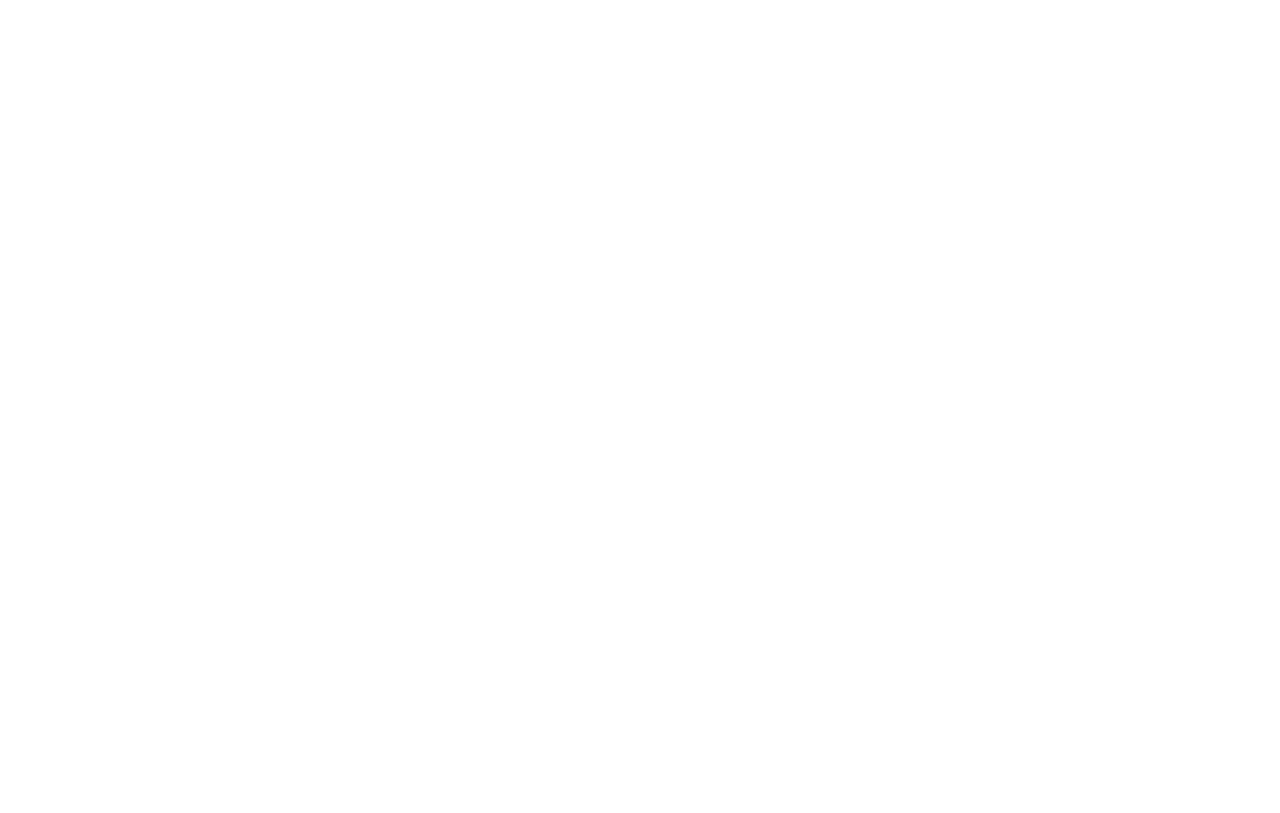
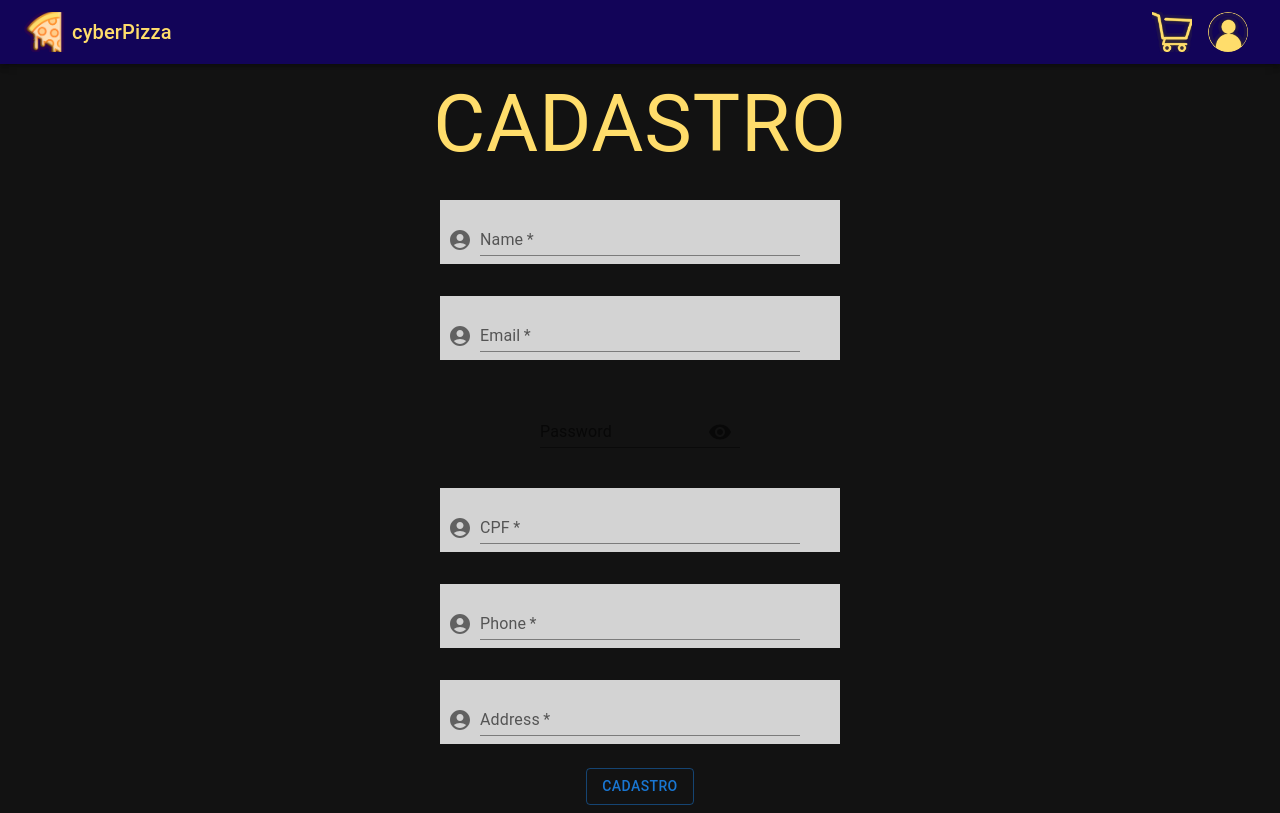
Before and after one commit to vmleroy/TP1-EngSoftware-Front, a React (Create React App) app: page /cadastro in a window 1280 px wide. Before the commit this address had no page. Built offline with nearby package versions, Linux system fonts and the light colour scheme.

Commit message:
Test (#1)
* Adiciona cadastro no route

* Cria a pagina cadastro

* Cria o campo genérico de texto

* Funcao de clique no login

```diff
--- a/src/App.tsx
+++ b/src/App.tsx
@@ -5,6 +5,7 @@
 import Carrinho from "./pages/carrinho/Carrinho"
 import Login from "./pages/login/Login"
 import UserPage from "./pages/user-page/UserPage"
+import Cadastro from "./pages/cadastro/Cadastro"
 
 
 const App = () => {
@@ -14,6 +15,7 @@
                 <Route path="/" element={<Home />} />
                 <Route path="carrinho" element={<Carrinho />} />
                 <Route path="login" element={<Login />} />
+                <Route path="cadastro" element={<Cadastro />} />
                 <Route path="user/:id" element={<UserPage />} />
             </Routes>
         </Router>
--- /dev/null
+++ b/src/components/text-input/TextInput.tsx
@@ -0,0 +1,42 @@
+import React, { ChangeEvent, SetStateAction, useState } from 'react';
+
+import Box from '@mui/material/Box';
+import TextField from '@mui/material/TextField';
+import AccountCircle from '@mui/icons-material/AccountCircle';
+
+interface Props {
+    setValue: React.Dispatch<React.SetStateAction<string | undefined>>;
+    label?: string;
+}
+
+
+const TextInput: React.FC<Props> = ({
+  setValue,
+  label
+
+}) => {
+
+  const onChangeValue = (event: ChangeEvent<HTMLInputElement>) => {
+      setValue(event.target.value);
+  };
+
+  return (
+    <Box sx={{ '& > :not(style)': { m: 1 }, backgroundColor: "lightgray", margin: "1rem" }}>
+      <Box
+        sx={{ display: 'flex', alignItems: 'flex-end', width: '30vw'}}
+      >
+        <AccountCircle sx={{ color: 'action.active', mr: 1, my: 0.5 }} />
+        <TextField
+          label={label}
+          variant="standard"
+          required
+          onChange={onChangeValue}
+          sx={{width: "25vw"}}
+        />
+      </Box>
+    </Box>
+  );
+
+}
+
+export default TextInput;
--- /dev/null
+++ b/src/pages/cadastro/Cadastro.tsx
@@ -0,0 +1,88 @@
+import React, { useState } from 'react';
+import axios from "axios";
+
+import { Button, Grid, Typography } from '@mui/material';
+
+import TextInput from '../../components/text-input/TextInput';
+import TextInputPassword from '../../components/text-input/password/TextInputPassword';
+import NavBar from '../../components/nav-bar/NavBar';
+
+
+
+const Cadastro: React.FC = () => {
+
+    const [name, setName] = useState<string>();
+    const [email, setEmail] = useState<string>();
+    const [password, setPassword] = useState<string>();
+    const [cpf, setCPF] = useState<string>();
+    const [phone, setPhone] = useState<string>();
+    const [address, setAddress] = useState<string>();
+
+    const handleClick = (email: string|undefined,
+                         password: string|undefined,
+                         name: string|undefined,
+                         cpf: string|undefined,
+                         phone: string|undefined,
+                         address: string|undefined) => {
+        axios.post('http://localhost:8000/usuario',
+            {
+                email:email,
+                password:password,
+                name:name,
+                cpf: cpf,
+                phone: phone,
+                address: address
+            })
+            .then (resposta => {
+                console.debug(resposta.data);
+            })
+            .catch(erro => {
+                console.log(erro)
+            });
+        console.log("Verificando login")
+    }
+    return (
+        <Grid
+            sx={{ minWidth: "100vh", minHeight: "100vh", backgroundColor: '#121212' }}
+        >
+            <NavBar />
+            <Grid
+                container
+                item
+                alignContent="center"
+                alignItems="center"
+                justifyContent="center"
+                direction="column"
+                sx={{ minWidth: "80vh", minHeight: "80vh"}}
+            >
+                <Typography sx={{
+                    fontWeight: "1500",
+                    fontSize: "5rem",
+                    color: '#ffdd6b',
+                }}>
+                    CADASTRO
+                </Typography>
+                <TextInput setValue={setName} label="Name"/>
+                <TextInput setValue={setEmail} label="Email"/>
+                <TextInputPassword setPassword={setPassword} />
+                <TextInput setValue={setCPF} label="CPF"/>
+                <TextInput setValue={setPhone} label="Phone"/>
+                <TextInput setValue={setAddress} label="Address"/>
+                <Button variant="outlined"
+                        sx={{ margin: "0.5rem" }}
+                        onClick={() => {handleClick(
+                            email,
+                            password,
+                            name,
+                            cpf,
+                            phone,
+                            address
+                        )}}
+                > Cadastro </Button>
+            </Grid>
+        </Grid>
+    );
+
+};
+
+export default Cadastro;
--- a/src/pages/login/Login.tsx
+++ b/src/pages/login/Login.tsx
@@ -1,4 +1,5 @@
 import React, { useState } from 'react';
+import axios from "axios";
 
 import { Button, Grid, Typography } from '@mui/material';
 
@@ -13,6 +14,16 @@
     const [email, setEmail] = useState<string>();
     const [password, setPassword] = useState<string>();
 
+    const handleClick = (email: string|undefined, password: string|undefined) => {
+        axios.post('http://localhost:8000/login', {email:email, password:password})
+            .then (resposta => {
+                console.debug(resposta.data);
+            })
+            .catch(erro => {
+                console.log(erro)
+            });
+        console.log("Verificando login")
+    }
     return (
         <Grid
             sx={{ minWidth: "100vw", minHeight: "100vh", backgroundColor: '#f5f5f5' }}
@@ -36,7 +47,10 @@
                 </Typography>
                 <TextInputLogin setEmail={setEmail} />
                 <TextInputPassword setPassword={setPassword} />
-                <Button variant="outlined" sx={{ margin: "0.5rem" }}> Login </Button>
+                <Button variant="outlined"
+                        sx={{ margin: "0.5rem" }}
+                        onClick={() => {handleClick(email, password)}}
+                > Login </Button>
                 <Button variant="outlined" sx={{ margin: "0.5rem" }}> Cadastro </Button>
             </Grid>
         </Grid>
```
